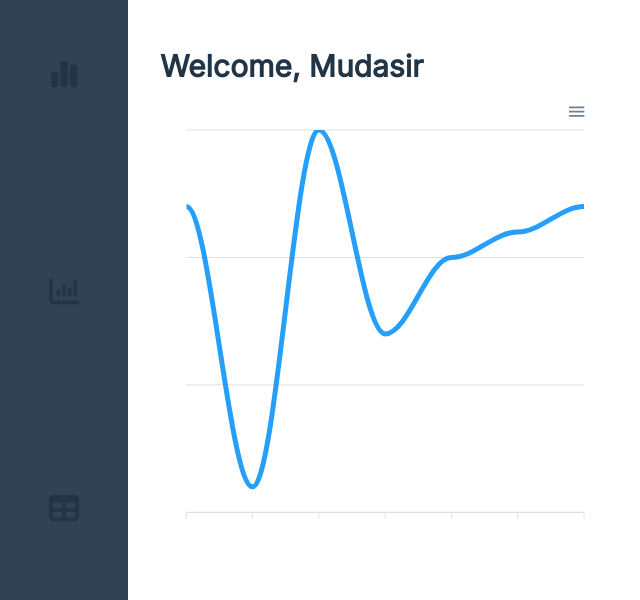
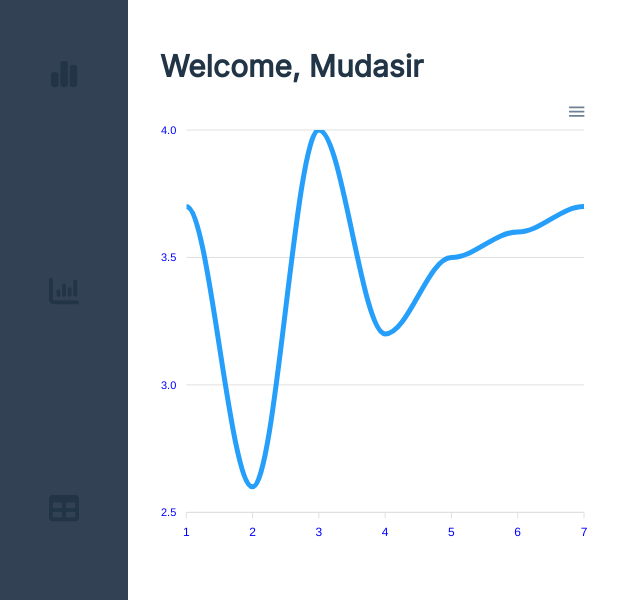
Before and after one commit to mud-ali/powerschool-plus, a React (Vite) app: page / in a window 1280 px wide. Shown: the top 600 px of the page, without its empty margins (0-640 px from the left). Built offline with nearby package versions, Linux system fonts and the light colour scheme.

Commit message:
i changed the color from white to blue

```diff
--- a/src/components/GPAHistory.tsx
+++ b/src/components/GPAHistory.tsx
@@ -35,7 +35,7 @@ export default function GPAHistory(props: {gpa: number[]}) {
         xaxis: {
             labels: {
                 style: {
-                    colors: 'white'
+                    colors: 'blue'
                 },
             },
             categories: Array.from({length: props.gpa.length}, (_, i) => i + 1)
@@ -43,7 +43,7 @@ export default function GPAHistory(props: {gpa: number[]}) {
         yaxis: {
             labels: {
                 style: {
-                    colors: 'white'
+                    colors: 'blue'
                 },
             },
         }
```
